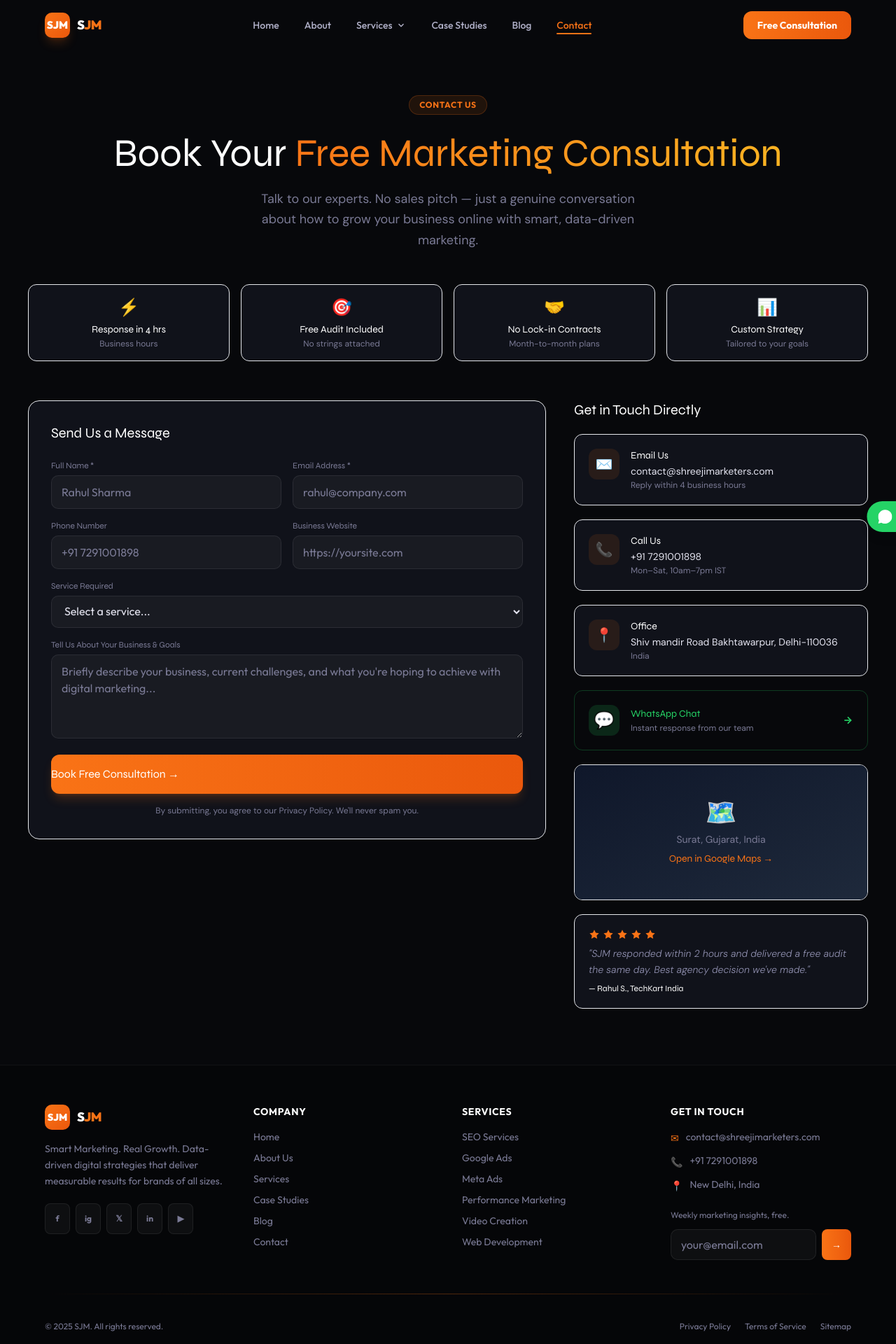
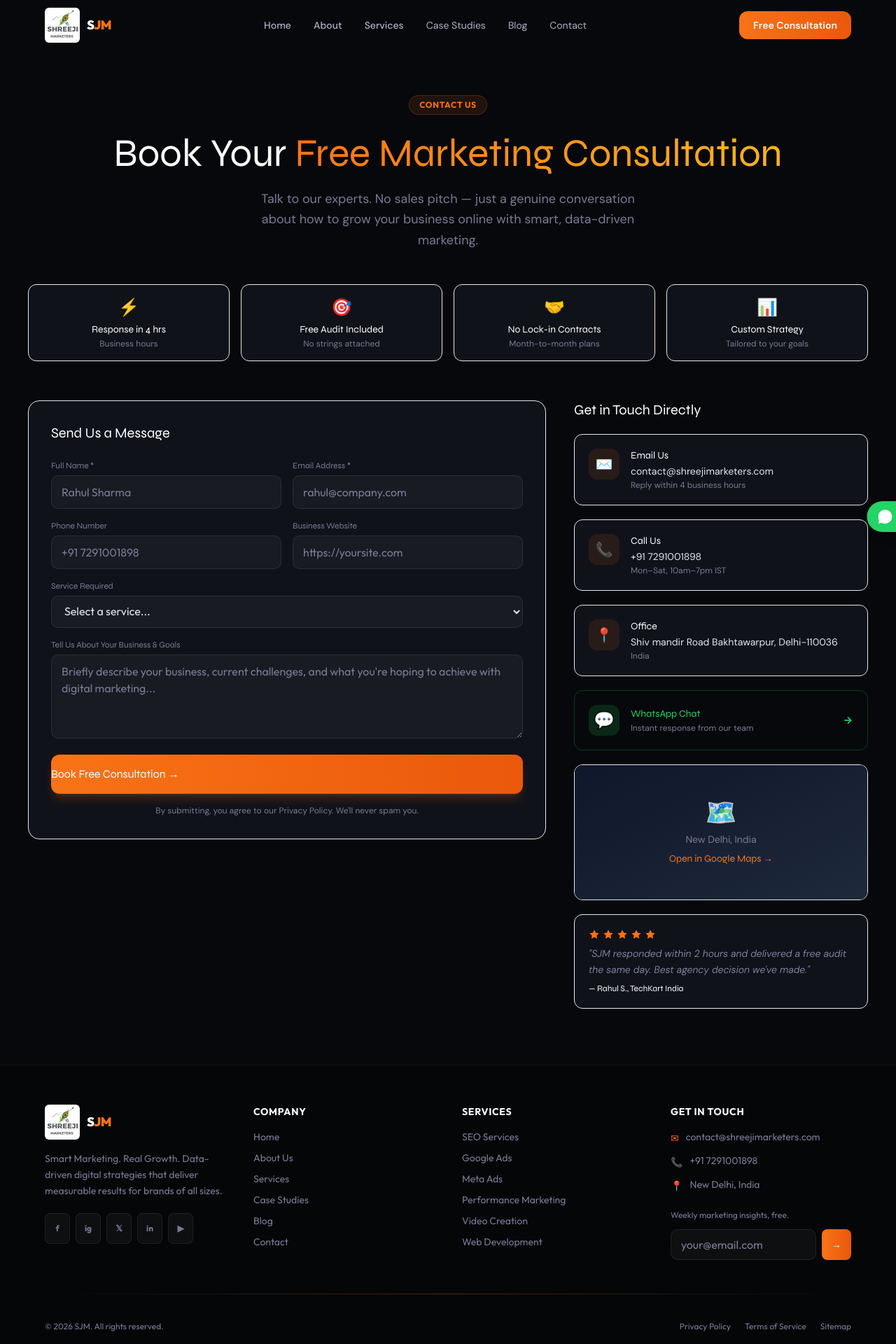
Before and after one commit to Kunalchauhan0608/KC-Project, a Next.js app: page /contact in a window 1280 px wide. Shown: the top 1920 px of the page at 70% size. Built offline with nearby package versions, Linux system fonts and the light colour scheme.

Commit message:
new changes logo

```diff
--- a/app/contact/ContactClient.tsx
+++ b/app/contact/ContactClient.tsx
@@ -206,9 +206,9 @@ export default function ContactPage() {
             <div className="bg-[#10121a] border border-white/7 rounded-xl overflow-hidden">
               <div className="h-48 bg-gradient-to-br from-slate-900 to-slate-800 flex flex-col items-center justify-center gap-2">
                 <div className="text-4xl">🗺️</div>
-                <div className="text-[#7a7a95] text-sm">Surat, Gujarat, India</div>
+                <div className="text-[#7a7a95] text-sm"> New Delhi, India</div>
                 <a
-                  href="https://maps.google.com/?q=Surat,Gujarat"
+                  href="https://share.google/q9tZKMxJDw02hXj2t"
                   target="_blank"
                   rel="noreferrer"
                   className="text-accent text-sm font-syne font-700 hover:underline"
--- a/app/services/page.tsx
+++ b/app/services/page.tsx
@@ -4,7 +4,7 @@ import { SERVICES } from "@/lib/data";
 import { PageHero, CTABanner } from "@/components/UI";
 
 export const metadata: Metadata = {
-  title: "Digital Marketing Services — SEO, Google Ads, Meta Ads & More",
+  title: "Digital Marketing Services | SEO, Google Ads, Meta Ads & More",
   description: "Explore all SJM digital marketing services: SEO, Google Ads, Meta Ads, Performance Marketing, Video Creation, Web Development, Graphic Design, and more.",
 };
 
@@ -14,7 +14,7 @@ export default function ServicesPage() {
       <PageHero
         tag="Our Services"
         title='Full-Stack <span class="grad-text">Digital Marketing</span> Services'
-        sub="From SEO to social media, paid ads to web development — everything your brand needs to dominate the digital landscape."
+        sub="From SEO to social media, paid ads to web development, everything your brand needs to dominate the digital landscape."
       />
 
       <section className="py-16 px-4">
--- a/components/Footer.tsx
+++ b/components/Footer.tsx
@@ -1,4 +1,5 @@
 import Link from "next/link";
+import Image from "next/image";
 
 const services = [
   { href: "/services/seo",                   label: "SEO Services" },
@@ -24,14 +25,21 @@ export default function Footer() {
 
           {/* Brand */}
           <div className="sm:col-span-2 lg:col-span-1">
-            <Link href="/" className="inline-flex items-center gap-2.5 mb-4">
-              <div className="w-9 h-9 bg-gradient-to-br from-accent to-[#ea580c] rounded-[10px] flex items-center justify-center font-[Outfit] font-black text-[14px] text-white">
-                SJM
-              </div>
-              <span className="font-[Outfit] font-black text-lg text-white tracking-tight">
-                S<span className="text-accent">JM</span>
-              </span>
-            </Link>
+            <Link href="/" className="flex items-center gap-2.5 mb-4 shrink-0">
+
+    <Image
+      src="/image/sjm website logo.png"
+      alt="SJM Logo"
+      width={50}
+      height={50}
+      className="rounded-md"
+    />
+
+    <span className="font-[Outfit] font-black text-base sm:text-lg text-white leading-none tracking-tight">
+      S<span className="text-accent">JM</span>
+    </span>
+
+  </Link>
             <p className="text-[#7a7a95] text-sm leading-relaxed mb-5 font-[Outfit] max-w-[280px]">
               Smart Marketing. Real Growth. Data-driven digital strategies that deliver measurable results for brands of all sizes.
             </p>
@@ -137,7 +145,7 @@ export default function Footer() {
         {/* Bottom — stacks on mobile */}
         <div className="flex flex-col sm:flex-row items-center justify-between gap-4 text-center sm:text-left">
           <p className="text-[#7a7a95] text-xs font-[Outfit]">
-            © 2025 SJM. All rights reserved.
+            © 2026 SJM. All rights reserved.
           </p>
           <div className="flex flex-wrap justify-center gap-4 sm:gap-5">
             {["Privacy Policy", "Terms of Service", "Sitemap"].map((t) => (
--- a/components/Navbar.tsx
+++ b/components/Navbar.tsx
@@ -1,327 +1,331 @@
 "use client";
 import { useState, useEffect, useRef } from "react";
 import Link from "next/link";
+import Image from "next/image";
 import { usePathname } from "next/navigation";
 
 const services = [
-  { href: "/services/seo",                   label: "SEO Services" },
-  { href: "/services/google-ads",            label: "Google Ads" },
-  { href: "/services/meta-ads",              label: "Meta Ads" },
+  { href: "/services/seo", label: "SEO Services" },
+  { href: "/services/google-ads", label: "Google Ads" },
+  { href: "/services/meta-ads", label: "Meta Ads" },
   { href: "/services/performance-marketing", label: "Performance Marketing" },
-  { href: "/services/video-creation",        label: "Video Creation" },
-  { href: "/services/web-development",       label: "Web Development" },
-  { href: "/services/graphic-designing",     label: "Graphic Designing" },
-  { href: "/services/social-media",          label: "Social Media" },
-  { href: "/services/meme-marketing",        label: "Meme Marketing" },
-  { href: "/services/ecommerce",             label: "Ecommerce Marketing" },
-  { href: "/services/growth-hacking",        label: "Growth Hacking" },
+  { href: "/services/video-creation", label: "Video Creation" },
+  { href: "/services/web-development", label: "Web Development" },
+  { href: "/services/graphic-designing", label: "Graphic Designing" },
+  { href: "/services/social-media", label: "Social Media" },
+  { href: "/services/meme-marketing", label: "Meme Marketing" },
+  { href: "/services/ecommerce", label: "Ecommerce Marketing" },
+  { href: "/services/growth-hacking", label: "Growth Hacking" },
 ];
 
 export default function Navbar() {
-  const pathname       = usePathname();
-  const [visible,      setVisible]      = useState(true);   // navbar show/hide
-  const [scrolled,     setScrolled]     = useState(false);  // bg blur
-  const [mobileOpen,   setMobileOpen]   = useState(false);
-  const [servicesOpen, setServicesOpen] = useState(false);
+
+  const pathname = usePathname();
+
+  const [visible,setVisible] = useState(true);
+  const [scrolled,setScrolled] = useState(false);
+  const [mobileOpen,setMobileOpen] = useState(false);
+  const [servicesOpen,setServicesOpen] = useState(false);
+
   const lastY = useRef(0);
 
-  // ── Hide on scroll-down, show on scroll-up ──────────────
   useEffect(() => {
+
     const onScroll = () => {
+
       const y = window.scrollY;
+
       if (y < 80) {
-        // near top — always show
+
         setVisible(true);
         setScrolled(false);
+
       } else {
+
         setScrolled(true);
+
         if (y > lastY.current + 6) {
-          // scrolling DOWN  → hide
+
           setVisible(false);
-          setMobileOpen(false);   // close panel if user scrolls away
+          setMobileOpen(false);
+
         } else if (y < lastY.current - 6) {
-          // scrolling UP    → show
+
           setVisible(true);
+
         }
       }
+
       lastY.current = y;
+
     };
-    window.addEventListener("scroll", onScroll, { passive: true });
-    return () => window.removeEventListener("scroll", onScroll);
-  }, []);
 
-  // Close mobile menu on route change
+    window.addEventListener("scroll",onScroll,{ passive:true });
+
+    return () => window.removeEventListener("scroll",onScroll);
+
+  },[]);
+
+
   useEffect(() => {
+
     setMobileOpen(false);
     setServicesOpen(false);
-  }, [pathname]);
 
-  // Lock body scroll when mobile menu open
+  },[pathname]);
+
+
   useEffect(() => {
+
     document.body.style.overflow = mobileOpen ? "hidden" : "";
-    return () => { document.body.style.overflow = ""; };
-  }, [mobileOpen]);
 
-  const isActive = (href: string) =>
+    return () => {
+      document.body.style.overflow = "";
+    };
+
+  },[mobileOpen]);
+
+
+  const isActive = (href:string) =>
     href === "/" ? pathname === "/" : pathname.startsWith(href);
 
+
   return (
+
     <>
-      {/* ── Main navbar bar ─────────────────────────────── */}
+
     <nav
-        className={`
-          fixed top-0 left-0 right-0 z-50
-          transition-all duration-300
+      className={`fixed top-0 left-0 right-0 z-50 transition-all duration-300
       ${visible ? "translate-y-0" : "-translate-y-full"}
       ${scrolled
-            ? "bg-[#07080b]/95 backdrop-blur-xl border-b border-white/[0.06] shadow-lg shadow-black/40"
-            : "bg-transparent"}
-        `}
+        ? "bg-[#07080b]/95 backdrop-blur-xl border-b border-white/[0.06]"
+        : "bg-transparent"
+      }`}
     >
+
       <div className="max-w-[1200px] mx-auto px-4 sm:px-6 flex items-center justify-between h-[64px] sm:h-[72px]">
 
-          {/* Logo */}
         <Link href="/" className="flex items-center gap-2.5 shrink-0">
-            <div className="w-8 h-8 sm:w-9 sm:h-9 bg-gradient-to-br from-accent to-[#ea580c] rounded-[10px] flex items-center justify-center font-[Outfit] font-black text-[13px] sm:text-[15px] text-white shadow-lg shadow-accent/20">
-              SJM
-            </div>
+
+          <Image
+            src="/image/sjm website logo.png"
+            alt="SJM Logo"
+            width={50}
+            height={50}
+            className="rounded-md"
+          />
+
           <span className="font-[Outfit] font-black text-base sm:text-lg text-white leading-none tracking-tight">
             S<span className="text-accent">JM</span>
           </span>
+
         </Link>
 
-          {/* Desktop Nav */}
-          <div className="hidden lg:flex items-center gap-7 xl:gap-9">
-            {[
-              { href: "/",            label: "Home" },
-              { href: "/about",       label: "About" },
-            ].map(({ href, label }) => (
+
+
+        <div className="hidden lg:flex items-center gap-8">
+
           <Link
-                key={href}
-                href={href}
-                className={`nav-link text-sm font-[Outfit] font-medium transition-colors ${
-                  isActive(href) ? "text-accent active" : "text-[#b0b0c8] hover:text-accent"
+            href="/"
+            className={`text-sm font-medium ${
+              isActive("/") ? "text-accent" : "text-[#b0b0c8] hover:text-accent"
             }`}
           >
-                {label}
+            Home
           </Link>
-            ))}
 
-            {/* Services Dropdown */}
-            <div className="relative group">
+          <Link
+            href="/about"
+            className={`text-sm font-medium ${
+              isActive("/about") ? "text-accent" : "text-[#b0b0c8] hover:text-accent"
+            }`}
+          >
+            About
+          </Link>
+
+
+
+          <div
+            className="relative"
+            onMouseEnter={() => setServicesOpen(true)}
+            onMouseLeave={() => setServicesOpen(false)}
+          >
+
             <button
-                className={`nav-link text-sm font-[Outfit] font-medium flex items-center gap-1.5 transition-colors ${
-                  pathname.startsWith("/services") ? "text-accent active" : "text-[#b0b0c8] hover:text-accent"
+              onClick={() => setServicesOpen(!servicesOpen)}
+              className={`flex items-center gap-1 text-sm font-medium ${
+                pathname.startsWith("/services")
+                  ? "text-accent"
+                  : "text-[#b0b0c8] hover:text-accent"
               }`}
             >
               Services
-                <svg className="w-3.5 h-3.5 transition-transform duration-200 group-hover:rotate-180" fill="none" stroke="currentColor" strokeWidth="2.5" viewBox="0 0 24 24">
-                  <polyline points="6 9 12 15 18 9" />
-                </svg>
             </button>
 
-              {/* Dropdown */}
-              <div className="absolute top-[calc(100%+12px)] left-1/2 -translate-x-1/2 w-[500px] bg-[#0d0e16] border border-white/[0.07] rounded-2xl p-4 opacity-0 pointer-events-none group-hover:opacity-100 group-hover:pointer-events-auto transition-all duration-200 shadow-2xl shadow-black/60">
+
+            <div
+              className={`absolute top-[calc(100%+12px)] left-1/2 -translate-x-1/2 w-[520px]
+              bg-[#0d0e16] border border-white/[0.07] rounded-2xl p-4 shadow-2xl
+              transition-all duration-200
+              ${
+                servicesOpen
+                  ? "opacity-100 pointer-events-auto translate-y-0"
+                  : "opacity-0 pointer-events-none -translate-y-2"
+              }`}
+            >
+
               <div className="grid grid-cols-2 gap-1">
+
                 <Link
                   href="/services"
-                    className="col-span-2 flex items-center gap-2 px-3 py-2.5 rounded-xl bg-accent/10 border border-accent/20 text-accent text-sm font-[Outfit] font-bold mb-2 hover:bg-accent/15 transition-colors"
+                  className="col-span-2 px-3 py-2.5 rounded-xl bg-accent/10 text-accent text-sm font-bold"
                 >
                   All Services Overview
                 </Link>
+
                 {services.map((s) => (
                   <Link
                     key={s.href}
                     href={s.href}
-                      className="flex items-center gap-2 px-3 py-2 rounded-lg text-[#9090b0] text-sm font-[Outfit] hover:bg-white/5 hover:text-white transition-colors"
-                    >
-                      <span className="w-1.5 h-1.5 rounded-full bg-accent/50 shrink-0" />
-                      {s.label}
-                    </Link>
-                  ))}
-                </div>
-              </div>
-            </div>
-
-            {[
-              { href: "/case-studies", label: "Case Studies" },
-              { href: "/blog",         label: "Blog" },
-              { href: "/contact",      label: "Contact" },
-            ].map(({ href, label }) => (
-              <Link
-                key={href}
-                href={href}
-                className={`nav-link text-sm font-[Outfit] font-medium transition-colors ${
-                  isActive(href) ? "text-accent active" : "text-[#b0b0c8] hover:text-accent"
-                }`}
-              >
-                {label}
-              </Link>
-            ))}
-          </div>
-
-          {/* Right: CTA + Hamburger */}
-          <div className="flex items-center gap-2 sm:gap-3">
-            <Link
-              href="/contact"
-              className="hidden lg:inline-flex items-center gap-1.5 bg-gradient-to-r from-accent to-[#ea580c] text-white text-sm font-[Outfit] font-bold px-5 py-2.5 rounded-xl transition-all hover:-translate-y-0.5 hover:shadow-lg hover:shadow-accent/30"
-            >
-              Free Consultation
-            </Link>
-            {/* Visible on mobile as compact CTA */}
-            <Link
-              href="/contact"
-              className="lg:hidden inline-flex items-center bg-gradient-to-r from-accent to-[#ea580c] text-white text-xs font-[Outfit] font-bold px-3.5 py-2 rounded-lg"
-            >
-              Free Call
-            </Link>
-            <button
-              onClick={() => setMobileOpen(!mobileOpen)}
-              className="lg:hidden w-9 h-9 flex flex-col justify-center items-center gap-[5px] rounded-lg hover:bg-white/5 transition-colors"
-              aria-label="Toggle menu"
-            >
-              <span className={`block w-5 h-0.5 bg-white rounded transition-all duration-300 ${mobileOpen ? "rotate-45 translate-y-[7px]" : ""}`} />
-              <span className={`block w-5 h-0.5 bg-white rounded transition-all duration-300 ${mobileOpen ? "opacity-0 scale-x-0" : ""}`} />
-              <span className={`block w-5 h-0.5 bg-white rounded transition-all duration-300 ${mobileOpen ? "-rotate-45 -translate-y-[7px]" : ""}`} />
-            </button>
-          </div>
-        </div>
-      </nav>
-
-      {/* ── Mobile overlay ──────────────────────────────── */}
-      <div
-        className={`fixed inset-0 bg-black/70 z-40 lg:hidden backdrop-blur-sm transition-opacity duration-300 ${
-          mobileOpen ? "opacity-100 pointer-events-auto" : "opacity-0 pointer-events-none"
-        }`}
-        onClick={() => setMobileOpen(false)}
-      />
-
-      {/* ── Mobile slide-in panel ────────────────────────── */}
-      <div
-        className={`
-          fixed top-0 right-0 h-full w-[280px] sm:w-[320px]
-          bg-[#0a0b10] border-l border-white/[0.07]
-          z-50 lg:hidden
-          transition-transform duration-300 ease-in-out
-          flex flex-col overflow-y-auto
-          ${mobileOpen ? "translate-x-0" : "translate-x-full"}
-        `}
-      >
-        {/* Panel header */}
-        <div className="flex items-center justify-between px-5 h-[64px] border-b border-white/[0.07] shrink-0">
-          <Link href="/" className="flex items-center gap-2" onClick={() => setMobileOpen(false)}>
-            <div className="w-7 h-7 bg-gradient-to-br from-accent to-[#ea580c] rounded-[7px] flex items-center justify-center font-[Outfit] font-black text-[11px] text-white">
-              SJM
-            </div>
-            <span className="font-[Outfit] font-black text-base text-white tracking-tight">
-              S<span className="text-accent">JM</span>
-            </span>
-          </Link>
-          <button
-            onClick={() => setMobileOpen(false)}
-            className="w-8 h-8 flex items-center justify-center rounded-lg hover:bg-white/5 text-[#9090b0] hover:text-white transition-colors"
-          >
-            <svg className="w-5 h-5" fill="none" stroke="currentColor" strokeWidth="2" viewBox="0 0 24 24">
-              <line x1="18" y1="6" x2="6" y2="18" />
-              <line x1="6" y1="6" x2="18" y2="18" />
-            </svg>
-          </button>
-        </div>
-
-        {/* Nav links */}
-        <div className="flex-1 px-4 py-5 flex flex-col gap-0.5 overflow-y-auto">
-          {[
-            { href: "/",      label: "Home" },
-            { href: "/about", label: "About" },
-          ].map(({ href, label }) => (
-            <Link
-              key={href}
-              href={href}
-              className={`block px-3 py-3 rounded-xl font-[Outfit] font-semibold text-[0.95rem] transition-colors ${
-                isActive(href)
-                  ? "text-accent bg-accent/10"
-                  : "text-[#b0b0c8] hover:text-white hover:bg-white/5"
-              }`}
-            >
-              {label}
-            </Link>
-          ))}
-
-          {/* Services — split row: text navigates, arrow expands */}
-          <div className={`flex items-center rounded-xl overflow-hidden ${
-            pathname.startsWith("/services") ? "bg-accent/10" : ""
-          }`}>
-            <Link
-              href="/services"
-              className={`flex-1 px-3 py-3 font-[Outfit] font-semibold text-[0.95rem] transition-colors ${
-                pathname.startsWith("/services") ? "text-accent" : "text-[#b0b0c8] hover:text-white"
-              }`}
-            >
-              Services
-            </Link>
-            <button
-              onClick={() => setServicesOpen(!servicesOpen)}
-              className="px-3 py-3 text-[#7a7a95] hover:text-white transition-colors"
-              aria-label="Toggle services submenu"
-            >
-              <svg
-                className={`w-4 h-4 transition-transform duration-200 ${servicesOpen ? "rotate-180" : ""}`}
-                fill="none" stroke="currentColor" strokeWidth="2.5" viewBox="0 0 24 24"
-              >
-                <polyline points="6 9 12 15 18 9" />
-              </svg>
-            </button>
-          </div>
-
-          {/* Submenu */}
-          <div className={`overflow-hidden transition-all duration-300 ease-in-out ${
-            servicesOpen ? "max-h-[600px] opacity-100" : "max-h-0 opacity-0"
-          }`}>
-            <div className="ml-3 pl-3 border-l border-white/[0.07] py-1 flex flex-col gap-0.5">
-              {services.map((s) => (
-                <Link
-                  key={s.href}
-                  href={s.href}
-                  className={`block py-2 px-2 rounded-lg text-sm font-[Outfit] transition-colors ${
-                    pathname === s.href ? "text-accent" : "text-[#7a7a95] hover:text-accent"
-                  }`}
+                    className="px-3 py-2 rounded-lg text-sm text-[#9090b0] hover:text-white hover:bg-white/5"
                   >
                     {s.label}
                   </Link>
                 ))}
-            </div>
+
               </div>
 
-          {[
-            { href: "/case-studies", label: "Case Studies" },
-            { href: "/blog",         label: "Blog" },
-            { href: "/contact",      label: "Contact" },
-          ].map(({ href, label }) => (
-            <Link
-              key={href}
-              href={href}
-              className={`block px-3 py-3 rounded-xl font-[Outfit] font-semibold text-[0.95rem] transition-colors ${
-                isActive(href)
-                  ? "text-accent bg-accent/10"
-                  : "text-[#b0b0c8] hover:text-white hover:bg-white/5"
-              }`}
-            >
-              {label}
-            </Link>
-          ))}
             </div>
 
-        {/* Bottom CTAs */}
-        <div className="px-4 pb-8 pt-4 shrink-0 border-t border-white/[0.07] flex flex-col gap-3">
-          <Link
-            href="/contact"
-            className="flex items-center justify-center gap-2 w-full bg-gradient-to-r from-accent to-[#ea580c] text-white font-[Outfit] font-bold py-3.5 rounded-xl text-sm shadow-lg shadow-accent/25"
-          >
-            Get Free Consultation →
+          </div>
+
+
+
+          <Link href="/case-studies" className="text-sm text-[#b0b0c8] hover:text-accent">
+            Case Studies
+          </Link>
+
+          <Link href="/blog" className="text-sm text-[#b0b0c8] hover:text-accent">
+            Blog
+          </Link>
+
+          <Link href="/contact" className="text-sm text-[#b0b0c8] hover:text-accent">
+            Contact
           </Link>
 
         </div>
+
+
+
+        <div className="flex items-center gap-3">
+
+          <Link
+            href="/contact"
+            className="hidden lg:inline-flex bg-gradient-to-r from-accent to-[#ea580c]
+            text-white text-sm font-bold px-5 py-2.5 rounded-xl"
+          >
+            Free Consultation
+          </Link>
+
+
+          <button
+            onClick={() => setMobileOpen(!mobileOpen)}
+            className="lg:hidden w-9 h-9 flex flex-col justify-center items-center gap-[5px]"
+          >
+            <span className={`w-5 h-0.5 bg-white ${mobileOpen ? "rotate-45 translate-y-[7px]" : ""}`} />
+            <span className={`w-5 h-0.5 bg-white ${mobileOpen ? "opacity-0" : ""}`} />
+            <span className={`w-5 h-0.5 bg-white ${mobileOpen ? "-rotate-45 -translate-y-[7px]" : ""}`} />
+          </button>
+
         </div>
+
+      </div>
+
+    </nav>
+
+
+
+    <div
+      className={`fixed inset-0 bg-black/70 z-40 lg:hidden transition-opacity
+      ${mobileOpen ? "opacity-100" : "opacity-0 pointer-events-none"}`}
+      onClick={() => setMobileOpen(false)}
+    />
+
+
+
+    <div
+      className={`fixed top-0 right-0 h-full w-[320px] bg-[#0a0b10]
+      z-50 lg:hidden transition-transform duration-300
+      ${mobileOpen ? "translate-x-0" : "translate-x-full"}
+      flex flex-col overflow-y-auto`}
+    >
+
+      <div className="flex items-center justify-between px-5 h-[64px] border-b border-white/[0.07]">
+
+        <Image
+          src="/images/logo.png"
+          alt="logo"
+          width={30}
+          height={30}
+        />
+
+        <button onClick={() => setMobileOpen(false)}>
+          ✕
+        </button>
+
+      </div>
+
+
+
+      <div className="px-4 py-5 flex flex-col gap-2">
+
+        <Link href="/" className="py-3 text-[#b0b0c8]">Home</Link>
+
+        <Link href="/about" className="py-3 text-[#b0b0c8]">About</Link>
+
+
+
+        <button
+          onClick={() => setServicesOpen(!servicesOpen)}
+          className="py-3 text-left text-[#b0b0c8]"
+        >
+          Services
+        </button>
+
+
+        {servicesOpen && (
+
+          <div className="ml-3 flex flex-col gap-2">
+
+            {services.map((s) => (
+
+              <Link
+                key={s.href}
+                href={s.href}
+                className="text-sm text-[#7a7a95] hover:text-accent"
+              >
+                {s.label}
+              </Link>
+
+            ))}
+
+          </div>
+
+        )}
+
+
+
+        <Link href="/case-studies" className="py-3 text-[#b0b0c8]">Case Studies</Link>
+
+        <Link href="/blog" className="py-3 text-[#b0b0c8]">Blog</Link>
+
+        <Link href="/contact" className="py-3 text-[#b0b0c8]">Contact</Link>
+
+      </div>
+
+    </div>
+
     </>
   );
+
 }
```
Also changed, not shown: public/image/logo.jpeg (added), public/image/sjm website logo.png (added). Lines whose indentation alone changed are shown as unchanged.
